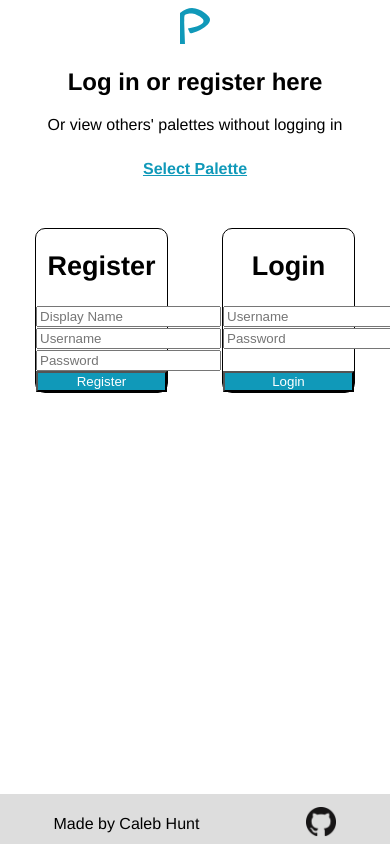
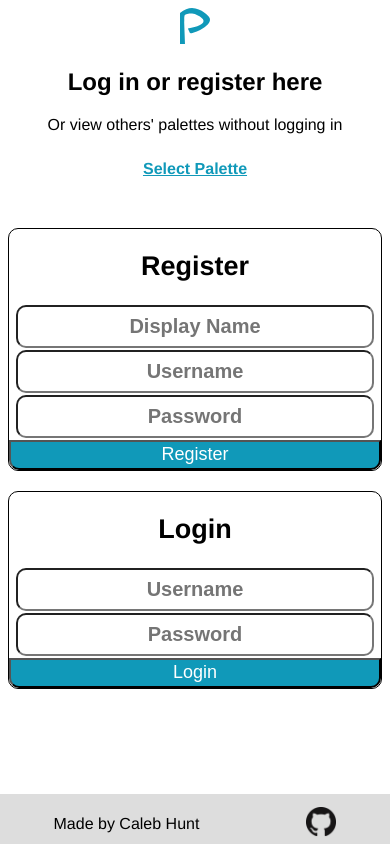
Before and after one commit to Kaychub/authenticate-creative, a Vue app in the folder front-end/: page / in a window 390 px wide. Built offline with nearby package versions, Linux system fonts and the light colour scheme; no server answers.

Commit message:
Login page responsive formatting

```diff
--- a/front-end/src/views/Login.vue
+++ b/front-end/src/views/Login.vue
@@ -97,13 +97,31 @@ TODO
 -> Add media queries
 --> When screen gets small, make reg/login stack vertical
 */
+@media (max-width:500px) {
+  .reg-login {
+    display: flex;
+    flex-direction: column;
+    align-items: center;
+    font-size: 18px;
+  }
+  .register, .login {
+    border: 1px solid black;
+    border-radius: 10px;
+    display: flex;
+    flex-direction: column;
+  }
+  .register {
+    margin-bottom: 20px;
+  }
+}
+
+@media (min-width:500px) {
   .reg-login {
     display: flex;
     flex-direction: row;
     justify-content: space-around;
     font-size: 18px;
   }
-
   .register, .login {
     border: 1px solid black;
     border-radius: 10px;
@@ -112,9 +130,34 @@ TODO
     display: flex;
     flex-direction: column;
   }
+}
 
 .register button, .login button {
   margin-top: auto;
+  border-bottom-left-radius: 10px;
+  border-bottom-right-radius: 10px;
+}
+
+input {
+  /* border: none; */
+  margin-bottom: 2px;
+  padding: 8px 0;
+  text-align: center;
+  font-weight: bold;
+  font-size: 20px;
+  width: 95%;
+  /* border-top-left-radius: 10px;
+  border-top-right-radius: 10px; */
+  border-radius: 10px;
+}
+
+input:focus {
+  outline: none;
+}
+
+button {
+  height: 30px;
+  font-size: 18px;
 }
 
 </style>
```
Lines whose indentation alone changed are shown as unchanged.
